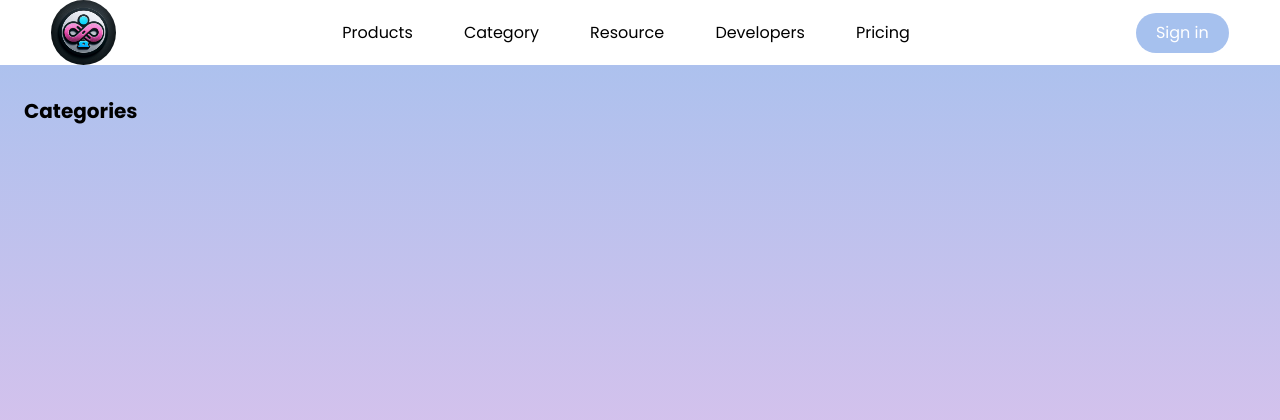
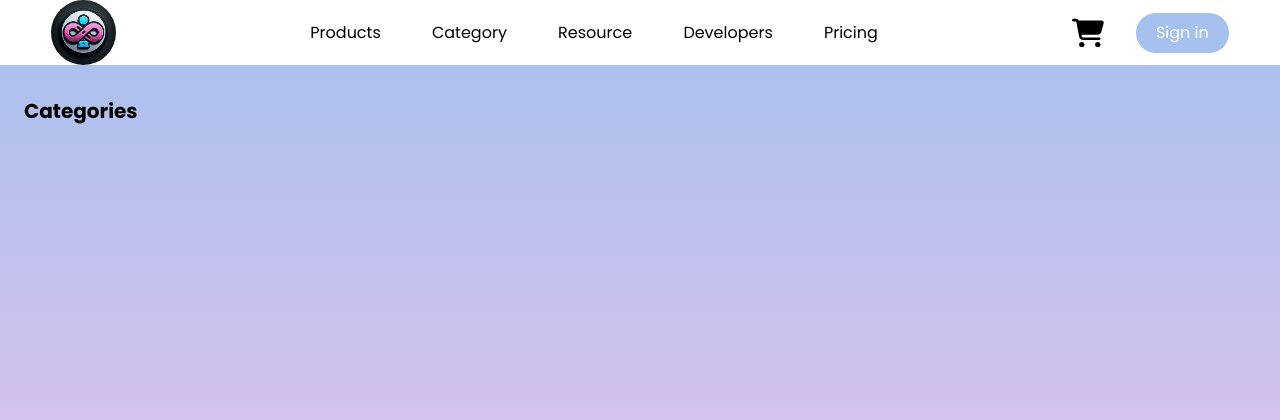
Before and after one commit to FardinMoghaddamPour/Online_Shopping_Store, a Django app: page /category/ in a window 1280 px wide. Shown: the top 420 px of the page. Run offline with Django 5.2, Linux system fonts and the light colour scheme; data that the repository does not hold is empty; parts of the project's set-up code (start-up, migrations or seed data) failed here and were passed over; some libraries are stand-ins or nearby versions.

Commit message:
Add shopping cart icon with item count to header
Description:
Added a shopping cart icon with an item count display to the header for better user experience. This change allows users to see the number of items in their cart directly from the header. Also included the Font Awesome library for additional icons.

Explanation:
1- Added the Font Awesome library in templates/layout/_base.html to utilize a wide range of icons, enhancing the visual appeal of the site.
2- Updated templates/layout/header.html by including an SVG shopping cart icon and a span element to display the item count next to it. This provides a quick and clear way for users to see the number of items in their cart.

Conclusion:
These changes improve the user interface by providing a visible shopping cart icon with an item count, making the shopping experience more intuitive and user-friendly.

```diff
--- a/templates/layout/_base.html
+++ b/templates/layout/_base.html
@@ -12,6 +12,7 @@
     <link rel="preconnect" href="https://fonts.gstatic.com" crossorigin>
     <link href="https://fonts.googleapis.com/css2?family=Poppins:wght@100;200;300;400;500;600;700&display=swap"
         rel="stylesheet">
+    <link rel="stylesheet" href="https://cdnjs.cloudflare.com/ajax/libs/font-awesome/6.5.1/css/all.min.css">
     <script src="https://unpkg.com/ionicons@4.5.10-0/dist/ionicons.js"></script>
     <title> {% block title %} Online Shopping Store {% endblock %} </title>
 </head>
--- a/templates/layout/header.html
+++ b/templates/layout/header.html
@@ -51,6 +51,17 @@
             </ul>
         </div>
         <div class="flex items-center gap-6">
+            <div class="relative">
+                <a href="" class="flex items-center">
+                    <svg
+                        xmlns="http://www.w3.org/2000/svg" viewBox="0 0 576 512" class="w-8 h-8"
+                    >
+                        <!--suppress CheckEmptyScriptTag -->
+                        <path d="M0 24C0 10.7 10.7 0 24 0H69.5c22 0 41.5 12.8 50.6 32h411c26.3 0 45.5 25 38.6 50.4l-41 152.3c-8.5 31.4-37 53.3-69.5 53.3H170.7l5.4 28.5c2.2 11.3 12.1 19.5 23.6 19.5H488c13.3 0 24 10.7 24 24s-10.7 24-24 24H199.7c-34.6 0-64.3-24.6-70.7-58.5L77.4 54.5c-.7-3.8-4-6.5-7.9-6.5H24C10.7 48 0 37.3 0 24zM128 464a48 48 0 1 1 96 0 48 48 0 1 1 -96 0zm336-48a48 48 0 1 1 0 96 48 48 0 1 1 0-96z"/>
+                    </svg>
+                    <span class="ml-2 text-lg font-semibold"></span>
+                </a>
+            </div>
             {% if user.is_authenticated %}
             <form action="{% url 'account:logout' %}" method="post">
                 {% csrf_token %}
```
